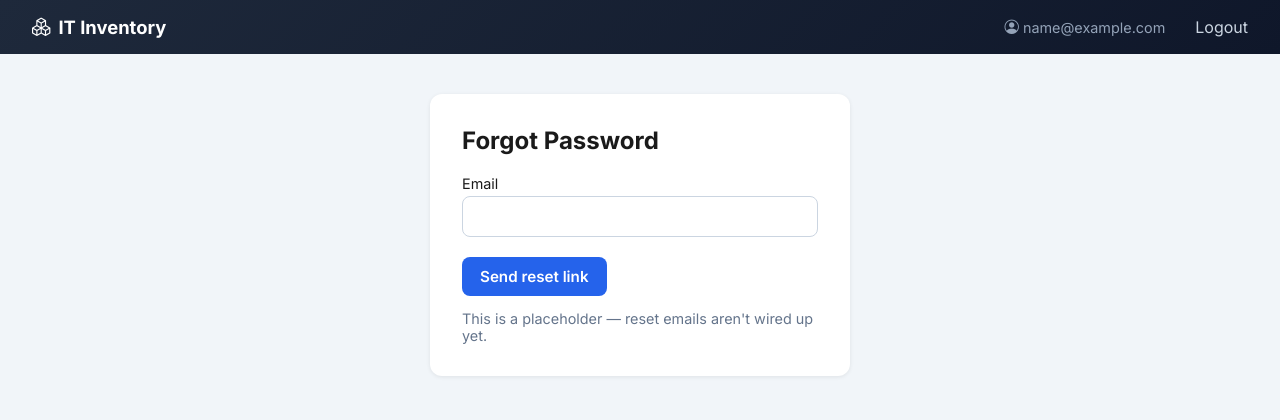
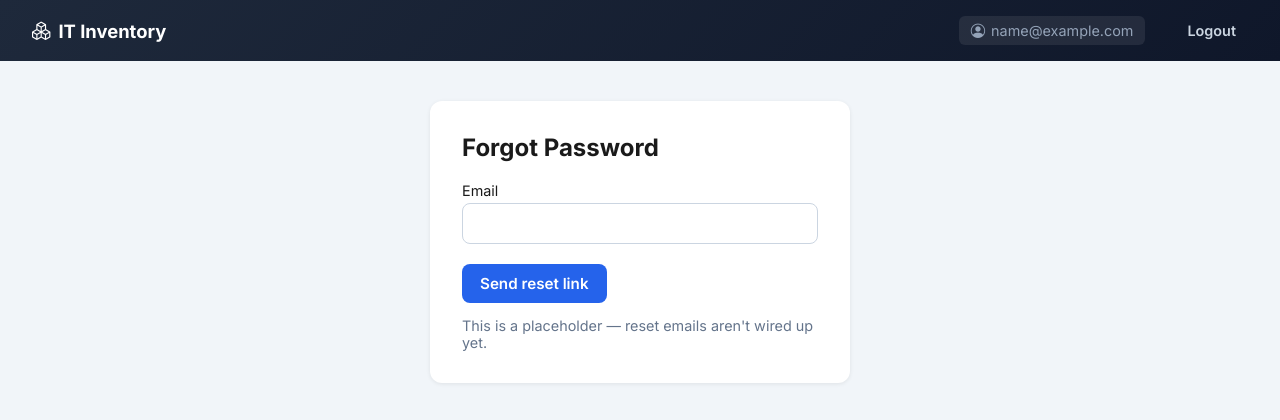
Before and after one commit to danmwix/InventoryProject, a Flask app: page /forgot-password in a window 1280 px wide. Shown: the top 420 px of the page. Run offline with Flask 3, Linux system fonts and the light colour scheme; the visitor is signed in with stand-in values (Sample User, id 1).

Commit message:
Update app functionality and styling

```diff
--- a/app.py
+++ b/app.py
@@ -12,6 +12,15 @@ from auth import create_user, verify_user, login_required
 app = Flask(__name__)
 app.secret_key = SECRET_KEY
 app.config["UPLOAD_FOLDER"] = UPLOAD_FOLDER
+@app.after_request
+def add_no_cache_headers(response):
+    """Prevents the browser from caching protected pages, so hitting
+    the back/forward button after logout forces a fresh request to
+    the server instead of showing a stale cached page."""
+    response.headers["Cache-Control"] = "no-store, no-cache, must-revalidate, max-age=0"
+    response.headers["Pragma"] = "no-cache"
+    response.headers["Expires"] = "-1"
+    return response
 
 
 def allowed_file(filename):
--- a/static/style.css
+++ b/static/style.css
@@ -10,9 +10,48 @@ body {
     display: flex;
     justify-content: space-between;
     align-items: center;
+    flex-wrap: nowrap;
     background: linear-gradient(135deg, #1e293b, #0f172a);
     color: white;
     padding: 16px 32px;
+    min-height: 60px;
+}
+.navbar .brand {
+    font-weight: 700;
+    font-size: 1.15rem;
+    display: flex;
+    align-items: center;
+    gap: 8px;
+    color: #ffffff;
+    white-space: nowrap;
+}
+.nav-links {
+    display: flex;
+    align-items: center;
+    gap: 16px;
+    flex-shrink: 0;
+}
+.nav-links a {
+    color: #e2e8f0;
+    text-decoration: none;
+    font-weight: 600;
+    font-size: 0.9rem;
+    padding: 6px 12px;
+    border-radius: 6px;
+    transition: background 0.15s ease, color 0.15s ease;
+    white-space: nowrap;
+}
+.nav-links a:hover { color: white; background: rgba(255,255,255,0.1); }
+.nav-user {
+    color: #ffffff;
+    background: rgba(255,255,255,0.08);
+    padding: 6px 12px;
+    border-radius: 6px;
+    font-size: 0.85rem;
+    white-space: nowrap;
+    display: inline-flex;
+    align-items: center;
+    gap: 6px;
 }
 .navbar .brand { font-weight: 700; font-size: 1.15rem; display: flex; align-items: center; gap: 8px; }
 .nav-links { display: flex; align-items: center; gap: 6px; }
```
